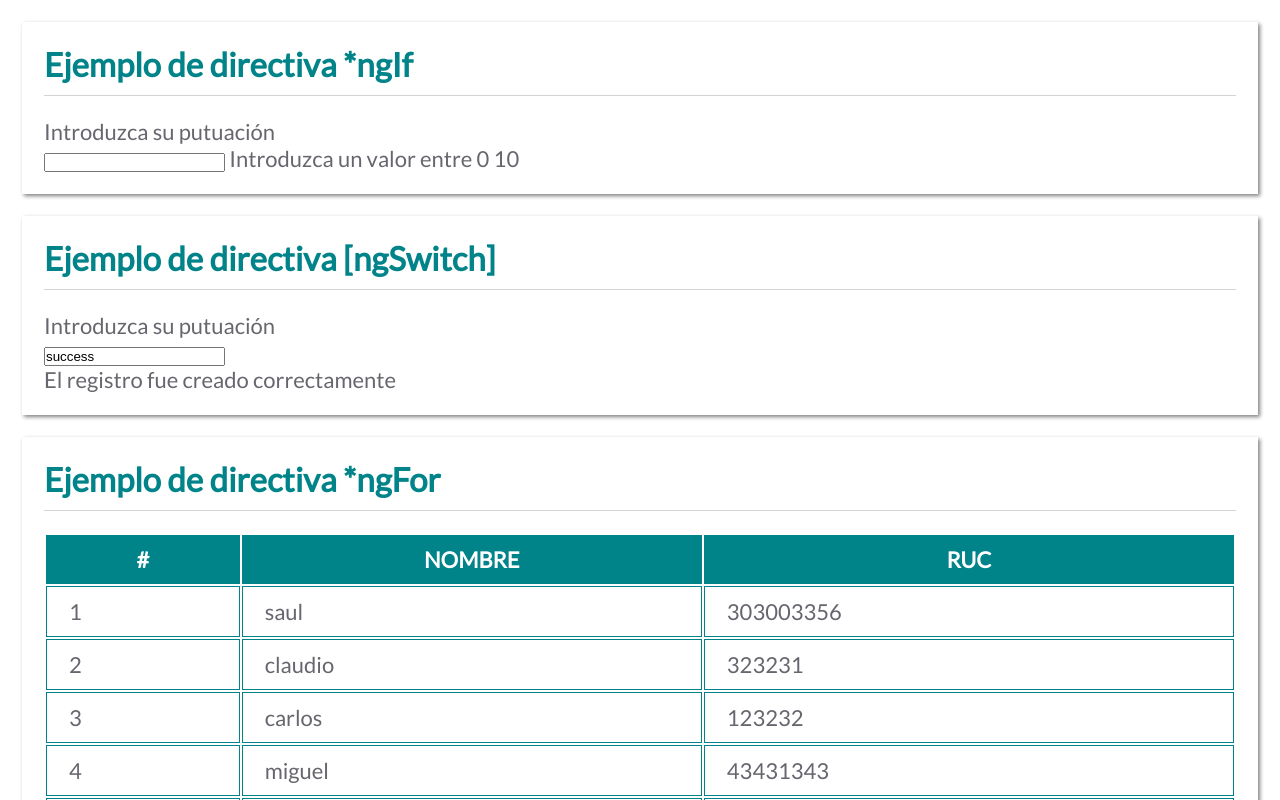
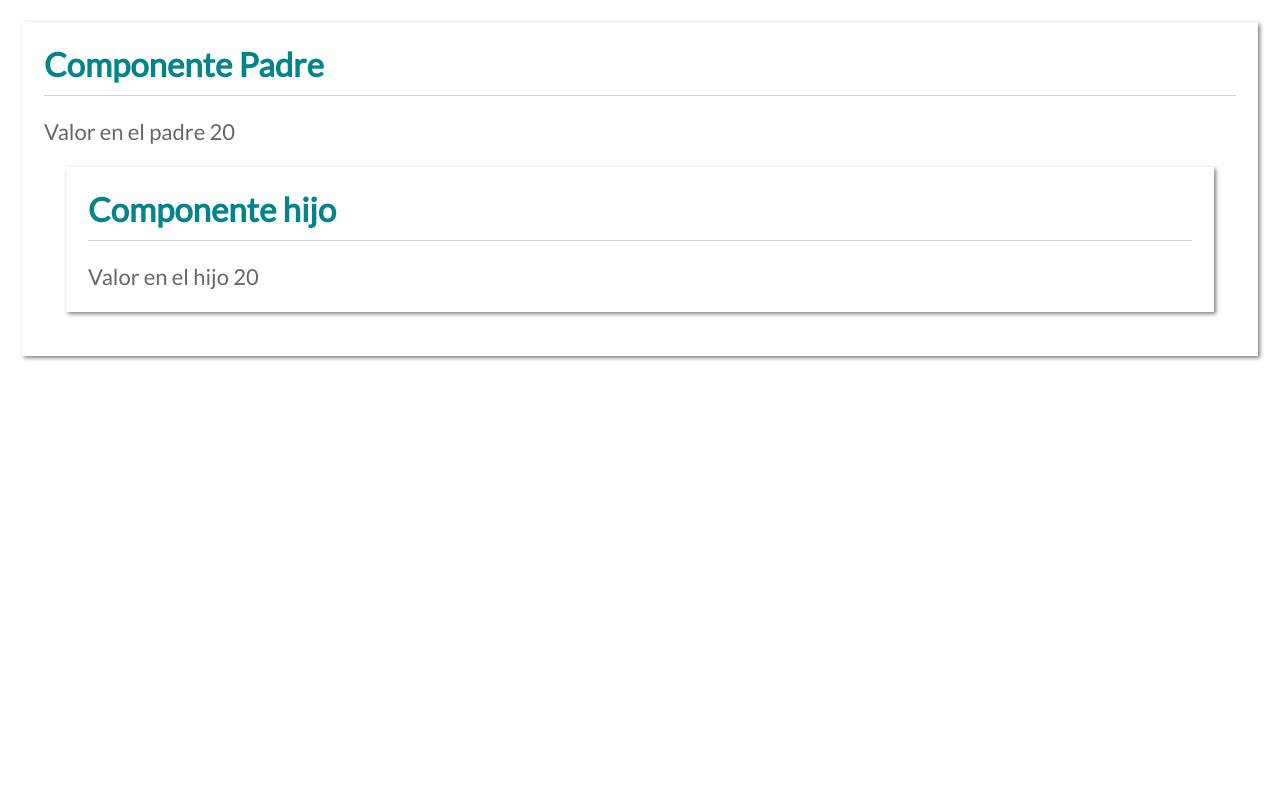
Before and after one commit to saulsistemas/MasterLaravelUdemy1, an Angular app: page / in a window 1280 px wide. Shown: the top 800 px of the page. Built offline with nearby package versions, Linux system fonts and the light colour scheme.

Commit message:
comunicacion entre componente padre a hijo

```diff
--- /dev/null
+++ b/src/app/04jerarquia/hijo/hijo.component.html
@@ -0,0 +1,4 @@
+<div class="card">
+    <h1>Componente hijo</h1>
+    <p>Valor en el hijo {{valorHijo}} </p>
+</div>
--- /dev/null
+++ b/src/app/04jerarquia/hijo/hijo.component.ts
@@ -0,0 +1,17 @@
+import { Component, Input, OnInit } from '@angular/core';
+
+@Component({
+  selector: 'app-hijo',
+  templateUrl: './hijo.component.html',
+  styleUrls: ['./hijo.component.css']
+})
+export class HijoComponent implements OnInit {
+
+  @Input() valorHijo=0;
+  constructor() { }
+
+  ngOnInit(): void {
+
+  }
+
+}
--- /dev/null
+++ b/src/app/04jerarquia/padre/padre.component.html
@@ -0,0 +1,5 @@
+<div class="card">
+    <h1>Componente Padre</h1>
+    <p>Valor en el padre {{valorPadre}}</p>
+    <app-hijo [valorHijo]="valorPadre" ></app-hijo>
+</div>
--- /dev/null
+++ b/src/app/04jerarquia/padre/padre.component.ts
@@ -0,0 +1,19 @@
+import { Component, OnInit } from '@angular/core';
+
+@Component({
+  selector: 'app-padre',
+  templateUrl: './padre.component.html',
+  styleUrls: ['./padre.component.css']
+})
+export class PadreComponent implements OnInit {
+
+  valorPadre=10;
+  constructor() { }
+
+  ngOnInit(): void {
+    setTimeout(() => {
+      this.valorPadre=20;
+    }, 2000);
+  }
+
+}
--- a/src/app/app.component.html
+++ b/src/app/app.component.html
@@ -1,5 +1 @@
-<app-directiva-ng-if></app-directiva-ng-if>
-<app-directiva-ng-switch></app-directiva-ng-switch>
-<app-directiva-ng-for></app-directiva-ng-for>
-<app-directiva-ng-class></app-directiva-ng-class>
-<app-directiva-ng-style></app-directiva-ng-style>
+<app-padre></app-padre>
--- a/src/app/app.module.ts
+++ b/src/app/app.module.ts
@@ -13,6 +13,8 @@ import { DirectivaNgSwitchComponent } from './03directivas/directiva-ng-switch/d
 import { DirectivaNgForComponent } from './03directivas/directiva-ng-for/directiva-ng-for.component';
 import { DirectivaNgClassComponent } from './03directivas/directiva-ng-class/directiva-ng-class.component';
 import { DirectivaNgStyleComponent } from './03directivas/directiva-ng-style/directiva-ng-style.component';
+import { PadreComponent } from './04jerarquia/padre/padre.component';
+import { HijoComponent } from './04jerarquia/hijo/hijo.component';
 
 @NgModule({
   declarations: [
@@ -26,7 +28,9 @@ import { DirectivaNgStyleComponent } from './03directivas/directiva-ng-style/dir
     DirectivaNgSwitchComponent,
     DirectivaNgForComponent,
     DirectivaNgClassComponent,
-    DirectivaNgStyleComponent
+    DirectivaNgStyleComponent,
+    PadreComponent,
+    HijoComponent
   ],
   imports: [
     BrowserModule,
```
Also changed, not shown: src/app/04jerarquia/hijo/hijo.component.css (added), src/app/04jerarquia/padre/padre.component.css (added).
